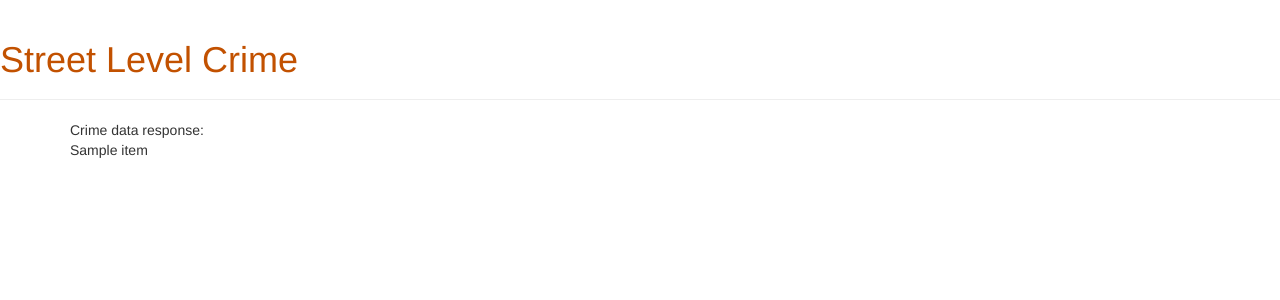
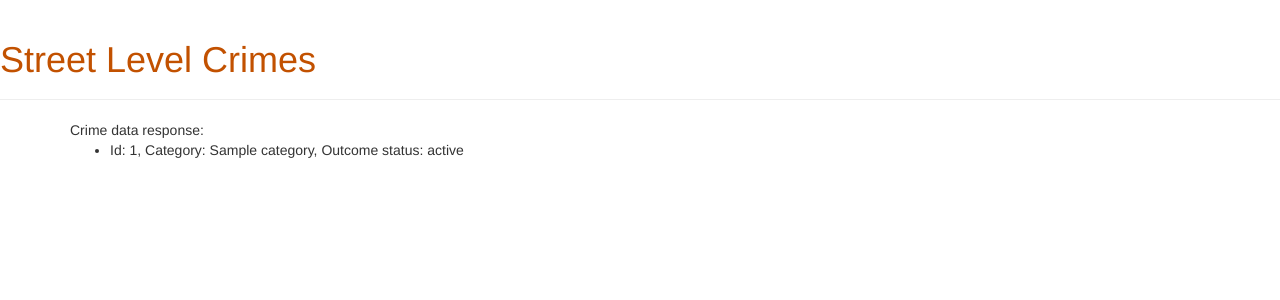
Before and after one commit to samisnotinsane/hack-the-police-4, a Django app: page /street-crimes/ in a window 1280 px wide. Shown: the top 300 px of the page. Run offline with Django 3.2, Linux system fonts and the light colour scheme; tables that the repository leaves empty hold one stand-in row (values such as "Sample post"); a database or web service that is not in the repository returns one stand-in record (values such as "Sample title"); data that the repository does not hold is empty; some libraries are stand-ins or nearby versions.

Commit message:
Crime response parsed into list and view.

```diff
--- /dev/null
+++ b/street_level_crimes/services.py
@@ -0,0 +1,13 @@
+from street_level_crimes.models import StreetCrime
+
+import requests
+
+def get_street_crimes(latitude, longitude, date):
+    url = 'https://data.police.uk/api/crimes-street/all-crime'
+    params = {'lat': latitude, 'lng': longitude, 'date': date}
+    r = requests.get(url, params=params)
+    crimes = r.json()
+    crimes_list = []
+    for i in range(len(crimes)):
+        crimes_list.append(crimes[i])
+    return crimes_list
--- a/street_level_crimes/templates/street_level_crimes/index.html
+++ b/street_level_crimes/templates/street_level_crimes/index.html
@@ -9,14 +9,26 @@
     </head>
     <body>
         <div class="page-header">
-            <h1><a href="#">Street Level Crime</a></h1>
+            <h1><a href="#">Street Level Crimes</a></h1>
         </div>
 
         <div class="content container">
             <div class="row">
                 <div class="col-md-8">
+                    {% if crimes_list %}
                     Crime data response: <br/>
-                    {{ crimedata }}
+                    <ul>
+                        {% for crime in crimes_list %}
+                        <li>
+                            Id: {{ crime.id }},
+                            Category: {{ crime.category }},
+                            Outcome status: {{ crime.outcome_status }}
+
+                        </li>
+
+                        {% endfor %}
+                    </ul>
+                    {% endif %}
                 </div>
             </div>
         </div>
--- a/street_level_crimes/views.py
+++ b/street_level_crimes/views.py
@@ -3,10 +3,12 @@ from django.http import HttpResponse
 from django.template import loader
 
 import requests
+from . import services
 
 def index(request):
-    response = requests.get('https://data.police.uk/api/crimes-street/all-crime?lat=52.629729&lng=-1.131592&date=2019-01')
-    crimedata = response.json()
+    # response = requests.get('https://data.police.uk/api/crimes-street/all-crime?lat=52.629729&lng=-1.131592&date=2019-01')
+    # crimedata = response.json()
+    crimes_list = services.get_street_crimes(latitude='52.629729', longitude='-1.131592', date='2019-01')
     return render(request, 'street_level_crimes/index.html', {
-        'crimedata': crimedata
+        'crimes_list': crimes_list
     })
```
